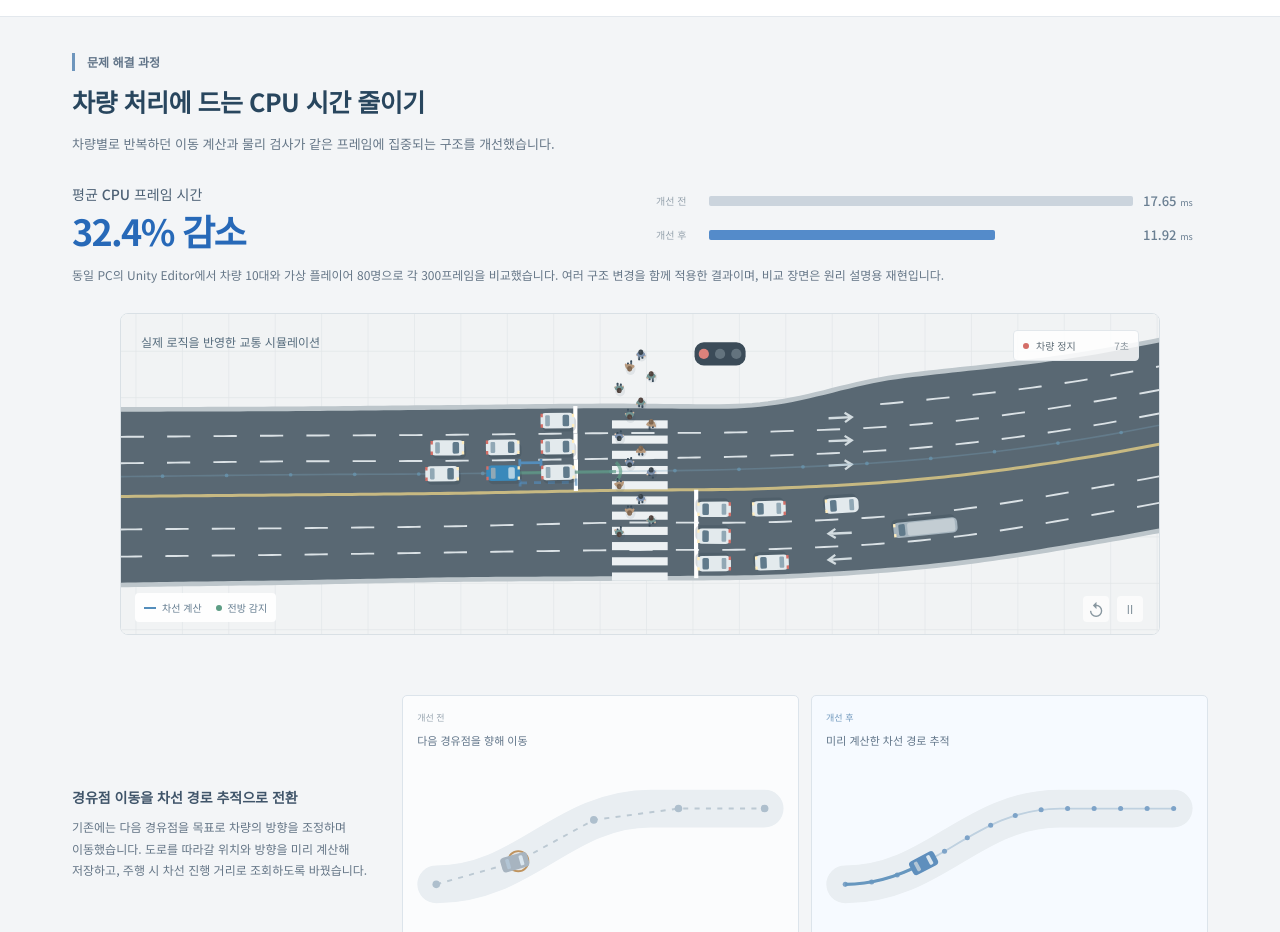
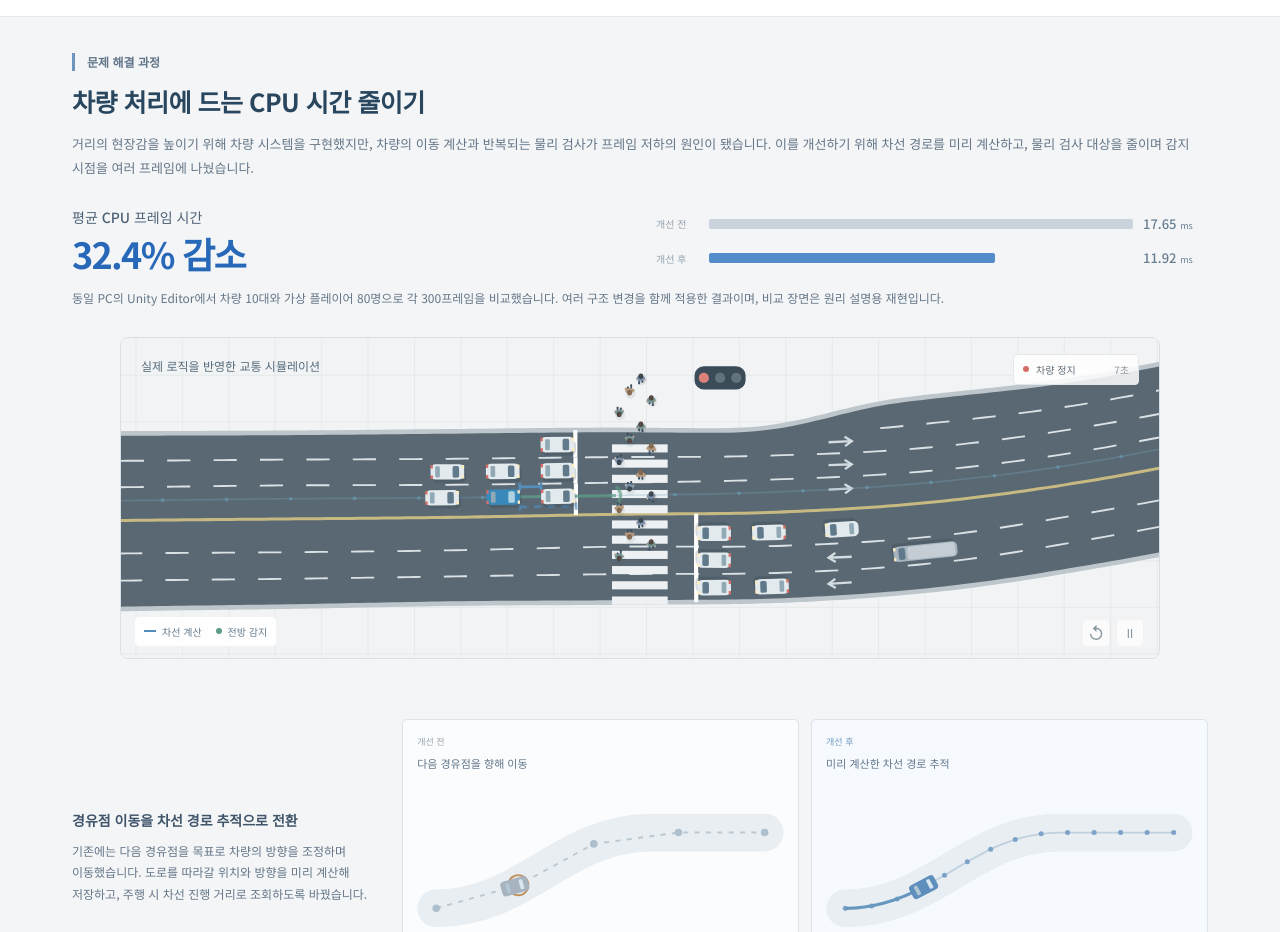
Before and after one commit to hjcud/hjcud.github.io, a plain HTML site: page index.html in a window 1280 px wide. Shown: the part 2140-3072 px from the top of the page. Drawn offline with Linux system fonts and the light colour scheme.

Commit message:
Explain the motivation and performance problem behind Shinjuku traffic

```diff
--- a/index.html
+++ b/index.html
@@ -211,7 +211,7 @@
 
 <section class="project-problem-solving" aria-labelledby="shinjuku-problem-title">
 <header class="problem-solving-heading"><p class="problem-solving-kicker">문제 해결 과정</p><h3 id="shinjuku-problem-title">차량 처리에 드는 CPU 시간 줄이기</h3>
-<p class="problem-solving-context">차량별로 반복하던 이동 계산과 물리 검사가 같은 프레임에 집중되는 구조를 개선했습니다.</p></header>
+<p class="problem-solving-context">거리의 현장감을 높이기 위해 차량 시스템을 구현했지만, 차량의 이동 계산과 반복되는 물리 검사가 프레임 저하의 원인이 됐습니다. 이를 개선하기 위해 차선 경로를 미리 계산하고, 물리 검사 대상을 줄이며 감지 시점을 여러 프레임에 나눴습니다.</p></header>
 <div class="shinjuku-measurement">
 <div class="shinjuku-outcomes"><div class="traffic-result"><div class="result-label"><h5>평균 CPU 프레임 시간<br><strong>32.4% 감소</strong></h5></div><div class="result-bars" role="img" aria-label="평균 CPU 프레임 시간 개선 전 17.65밀리초, 개선 후 11.92밀리초"><div><span>개선 전</span><i style="--bar:100%"></i><b>17.65 <small>ms</small></b></div><div><span>개선 후</span><i style="--bar:67.535%"></i><b>11.92 <small>ms</small></b></div></div></div></div><p class="methods-disclaimer">동일 PC의 Unity Editor에서 차량 10대와 가상 플레이어 80명으로 각 300프레임을 비교했습니다. 여러 구조 변경을 함께 적용한 결과이며, 비교 장면은 원리 설명용 재현입니다.</p></div>
 <section class="traffic-exhibit" id="shinjuku-simulation" aria-labelledby="traffic-title">
```
